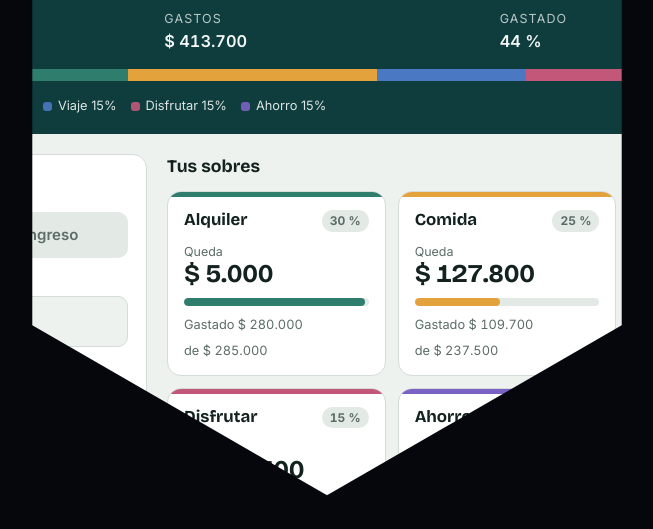
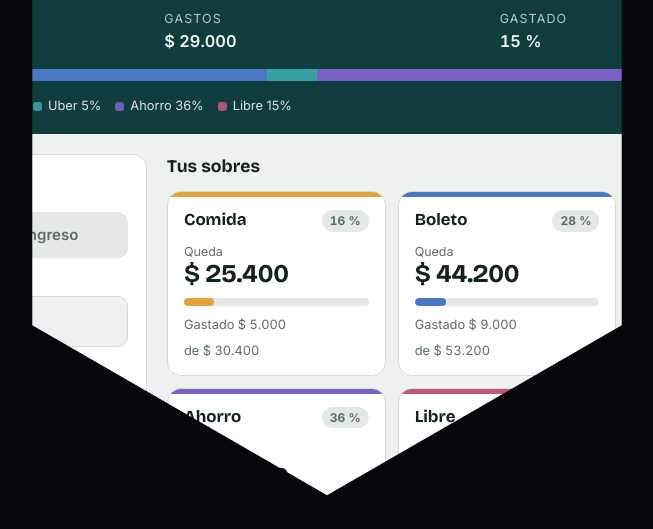
Before and after one commit to RamiroAlmeyda-hex/RamiroAlmeyda-hex.github.io, a plain HTML site: page index.html in a window 1280 px wide. Shown: the part 245-774 px from the top of the page, without its empty margins (313-966 px from the left). Drawn offline with nearby package versions, Linux system fonts and the light colour scheme.

Commit message:
Sobres por defecto: Comida 16, Boleto 28, Uber 5, Ahorro 36, Libre 15
Co-Authored-By: Claude Opus 5.5 <noreply@anthropic.com>
Claude-Session: https://claude.ai/code/session_019FHNaqhopFqmgxUeosdzSP

```diff
--- a/index.html
+++ b/index.html
@@ -380,11 +380,11 @@ const pad = n => String(n).padStart(2,'0');
 const today = () => { const d=new Date(); return `${d.getFullYear()}-${pad(d.getMonth()+1)}-${pad(d.getDate())}`; };
 const PALETTE = ['#2f7d6d','#e3a23b','#4a78c2','#c2577a','#7a62c4','#3aa0a8','#a8763a','#5f8f3a'];
 const DEFAULT_BUCKETS = [
-  {id:'alquiler', name:'Alquiler', pct:30, color:'#2f7d6d'},
-  {id:'comida', name:'Comida', pct:25, color:'#e3a23b'},
-  {id:'viaje', name:'Viaje', pct:15, color:'#4a78c2'},
-  {id:'disfrutar', name:'Disfrutar', pct:15, color:'#c2577a'},
-  {id:'ahorro', name:'Ahorro', pct:15, color:'#7a62c4'},
+  {id:'comida', name:'Comida', pct:16, color:'#e3a23b'},
+  {id:'boleto', name:'Boleto', pct:28, color:'#4a78c2'},
+  {id:'uber', name:'Uber', pct:5, color:'#3aa0a8'},
+  {id:'ahorro', name:'Ahorro', pct:36, color:'#7a62c4'},
+  {id:'libre', name:'Libre', pct:15, color:'#c2577a'},
 ];
 
 const state = {
@@ -397,13 +397,14 @@ const state = {
 function demoMovs(){
   const m = state.month;
   return [
-    {id:'d1',type:'in',amount:950000,note:'Sueldo',date:m+'-01'},
-    {id:'d2',type:'out',amount:280000,bucket:'alquiler',note:'Alquiler',date:m+'-03'},
-    {id:'d3',type:'out',amount:68500,bucket:'comida',note:'Supermercado',date:m+'-05'},
-    {id:'d4',type:'out',amount:24000,bucket:'disfrutar',note:'Cine y pizza',date:m+'-08'},
-    {id:'d5',type:'out',amount:41200,bucket:'comida',note:'Verdulería y carnicería',date:m+'-12'},
+    {id:'d1',type:'in',amount:190000,note:'Cobro semanal',date:m+'-02'},
+    {id:'d2',type:'out',amount:9000,bucket:'boleto',note:'Boleto',date:m+'-03'},
+    {id:'d3',type:'out',amount:5000,bucket:'comida',note:'Comida del día',date:m+'-03'},
+    {id:'d4',type:'out',amount:3000,bucket:'uber',note:'Uber',date:m+'-04'},
+    {id:'d5',type:'out',amount:12000,bucket:'libre',note:'Salida',date:m+'-07'},
   ];
 }
+
 const isDemo = () => state.loaded && state.movs.length === 0;
 
 // ---------- almacenamiento ----------
--- a/sw.js
+++ b/sw.js
@@ -1,4 +1,4 @@
-const C='rinde-v4';const F=['./','index.html','manifest.json','icon-192.png','icon-512.png'];
+const C='rinde-v5';const F=['./','index.html','manifest.json','icon-192.png','icon-512.png'];
 self.addEventListener('install',e=>{e.waitUntil(caches.open(C).then(c=>c.addAll(F)));self.skipWaiting();});
 self.addEventListener('activate',e=>{e.waitUntil(caches.keys().then(k=>Promise.all(k.filter(x=>x!==C).map(x=>caches.delete(x)))));self.clients.claim();});
 self.addEventListener('fetch',e=>{if(e.request.method!=='GET')return;e.respondWith(caches.match(e.request).then(r=>r||fetch(e.request).then(res=>{const cp=res.clone();caches.open(C).then(c=>c.put(e.request,cp)).catch(()=>{});return res;}).catch(()=>caches.match('index.html'))));});
```
